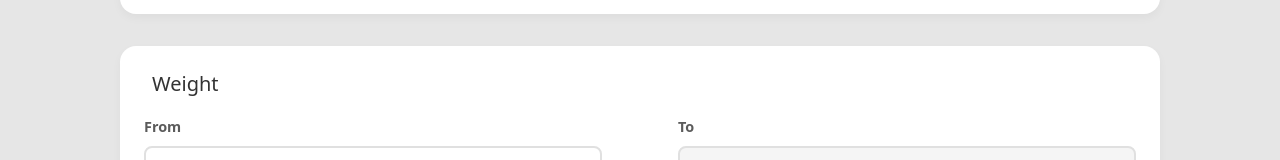
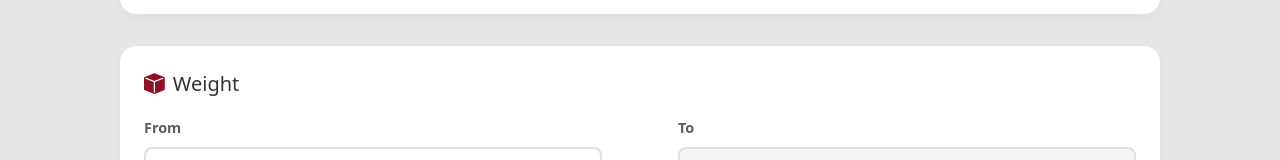
Before and after one commit to CS272-F25/p17, a plain HTML site: page convert.html in a window 1280 px wide. Shown: the part 476-636 px from the top of the page. Drawn offline with nearby package versions, Linux system fonts and the light colour scheme.

Commit message:
fix the weight icon bug

```diff
--- a/convert.html
+++ b/convert.html
@@ -57,7 +57,7 @@
       <!-- Weight Converter -->
       <section class="converter-section">
         <h2 class="section-title">
-          <i class="bi bi-scale"></i>
+          <i class="bi bi-box-fill"></i>
           Weight
         </h2>
         <div class="converter-box">
```
